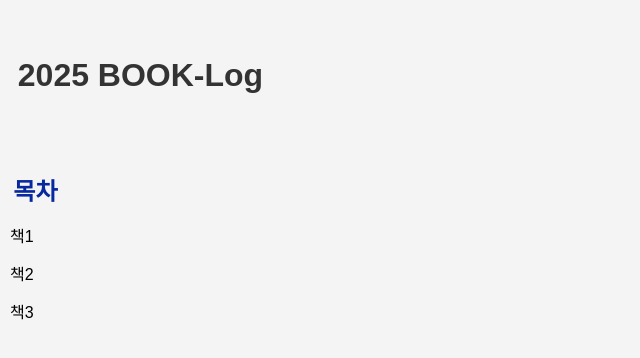
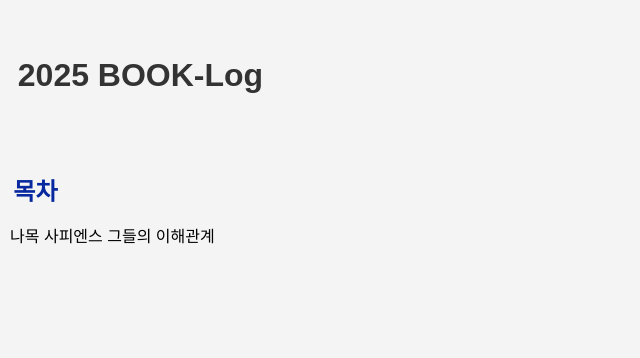
Before and after one commit to lsm1130/book-log-lsm, a plain HTML site: page index.html in a window 1280 px wide. Shown: the whole page, without its empty margins (0-640 px from the left). Drawn offline with Linux system fonts and the light colour scheme.

Commit message:
Add files via upload

```diff
--- a/index.html
+++ b/index.html
@@ -12,9 +12,9 @@
 <p></p>
 <!-- 하이퍼링크를 버튼처럼 스타일링 -->
 <p>
-    <a href="book1.html" class="button">책1</a><br><br>
-    <a href="book2.html" class="button">책2</a><br><br>
-    <a href="book3.html" class="button">책3</a><br><br>
+    <a href="book1.html" class="button">나목</a>
+    <a href="book2.html" class="button">사피엔스</a>
+    <a href="book3.html" class="button">그들의 이해관계</a>
 </p>
 </body>
 </html>
```
Also changed, not shown: book1.html (+1 -1 lines), book2.html (+1 -1 lines), book3.html (+1 -1 lines).
